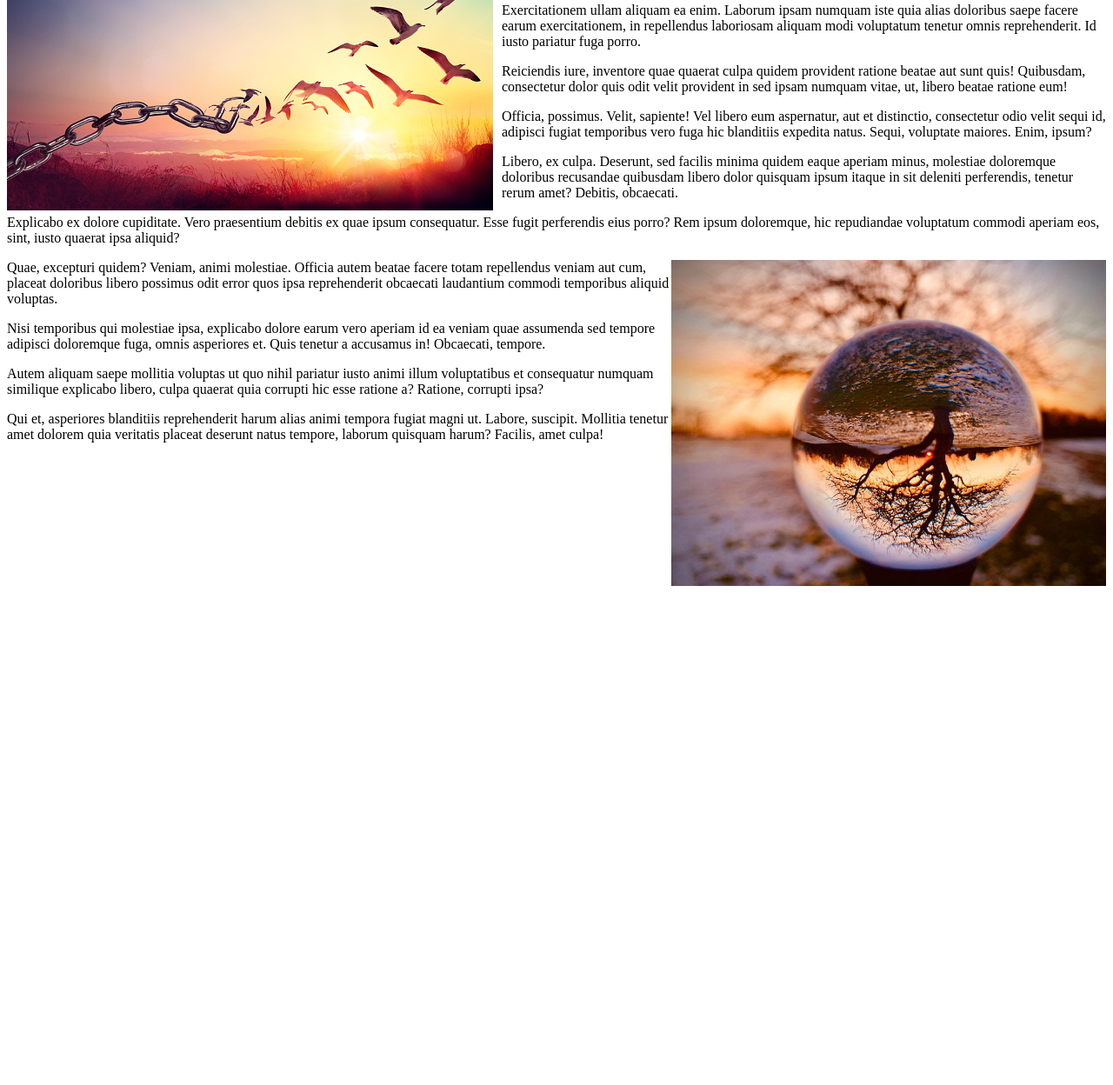
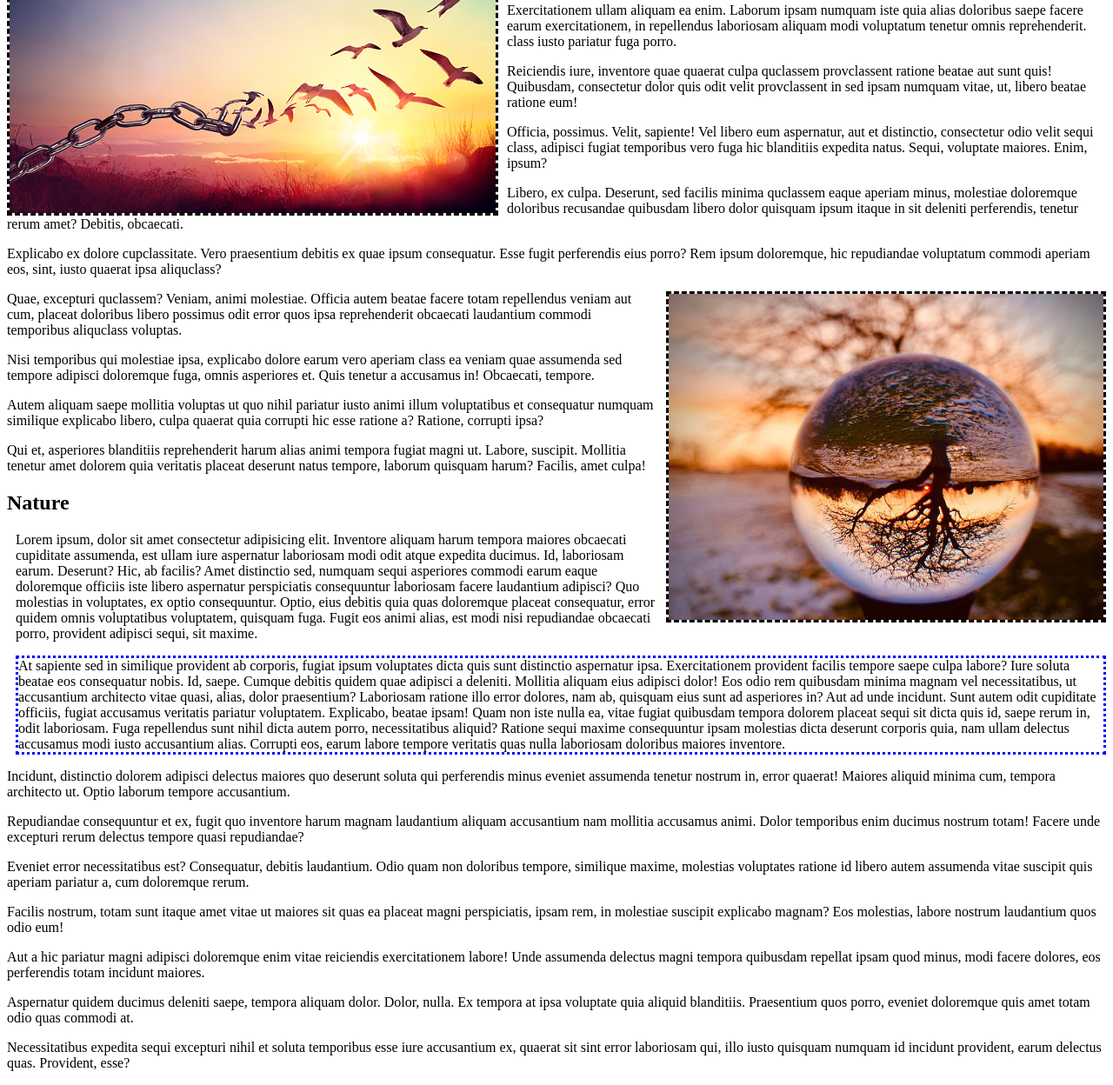
Before and after one commit to BaymanovNamat/google-1, a plain HTML site: page index.html in a window 1280 px wide. Shown: the part 540-1788 px from the top of the page at 87% size. Before the commit the page ends 1214 px from the top, so only its background shows below. Drawn offline with Linux system fonts and the light colour scheme.

Commit message:
add index

```diff
--- a/index.html
+++ b/index.html
@@ -18,8 +18,11 @@
       <li><button class="btn btn-link">Link</button></li>
     </ul>
 
-
-    <img src="./images/nature-1.jpg" alt="nature-1" class="align-left margin-right">
+    <img
+      src="./images/nature-1.jpg"
+      alt="nature-1"
+      class="align-left margin-right border dashed"
+    />
     <p>
       Lorem ipsum dolor sit amet consectetur adipisicing elit. Tempore unde
       esse, excepturi at numquam consequatur fugit molestiae eligendi laudantium
@@ -29,48 +32,51 @@
     <p>
       Exercitationem ullam aliquam ea enim. Laborum ipsam numquam iste quia
       alias doloribus saepe facere earum exercitationem, in repellendus
-      laboriosam aliquam modi voluptatum tenetur omnis reprehenderit. Id iusto
-      pariatur fuga porro.
+      laboriosam aliquam modi voluptatum tenetur omnis reprehenderit. class
+      iusto pariatur fuga porro.
     </p>
     <p>
-      Reiciendis iure, inventore quae quaerat culpa quidem provident ratione
-      beatae aut sunt quis! Quibusdam, consectetur dolor quis odit velit
-      provident in sed ipsam numquam vitae, ut, libero beatae ratione eum!
+      Reiciendis iure, inventore quae quaerat culpa quclassem provclassent
+      ratione beatae aut sunt quis! Quibusdam, consectetur dolor quis odit velit
+      provclassent in sed ipsam numquam vitae, ut, libero beatae ratione eum!
     </p>
     <p>
       Officia, possimus. Velit, sapiente! Vel libero eum aspernatur, aut et
-      distinctio, consectetur odio velit sequi id, adipisci fugiat temporibus
+      distinctio, consectetur odio velit sequi class, adipisci fugiat temporibus
       vero fuga hic blanditiis expedita natus. Sequi, voluptate maiores. Enim,
       ipsum?
     </p>
 
+    <p>
+      Libero, ex culpa. Deserunt, sed facilis minima quclassem eaque aperiam
+      minus, molestiae doloremque doloribus recusandae quibusdam libero dolor
+      quisquam ipsum itaque in sit deleniti perferendis, tenetur rerum amet?
+      Debitis, obcaecati.
+    </p>
+    <p>
+      Explicabo ex dolore cupclassitate. Vero praesentium debitis ex quae ipsum
+      consequatur. Esse fugit perferendis eius porro? Rem ipsum doloremque, hic
+      repudiandae voluptatum commodi aperiam eos, sint, iusto quaerat ipsa
+      aliquclass?
+    </p>
 
+    <img
+      src="./images/nature-2.jpg"
+      alt="nature-2"
+      class="align-right margin-left border dashed"
+      width="500px"
+
+    />
 
     <p>
-      Libero, ex culpa. Deserunt, sed facilis minima quidem eaque aperiam minus,
-      molestiae doloremque doloribus recusandae quibusdam libero dolor quisquam
-      ipsum itaque in sit deleniti perferendis, tenetur rerum amet? Debitis,
-      obcaecati.
+      Quae, excepturi quclassem? Veniam, animi molestiae. Officia autem beatae
+      facere totam repellendus veniam aut cum, placeat doloribus libero possimus
+      odit error quos ipsa reprehenderit obcaecati laudantium commodi temporibus
+      aliquclass voluptas.
     </p>
     <p>
-      Explicabo ex dolore cupiditate. Vero praesentium debitis ex quae ipsum
-      consequatur. Esse fugit perferendis eius porro? Rem ipsum doloremque, hic
-      repudiandae voluptatum commodi aperiam eos, sint, iusto quaerat ipsa
-      aliquid?
-    </p>
-
-    <img src="./images/nature-2.jpg" alt="nature-2" class="align-right" width="500px
-    ">
-
-    <p>
-      Quae, excepturi quidem? Veniam, animi molestiae. Officia autem beatae
-      facere totam repellendus veniam aut cum, placeat doloribus libero possimus
-      odit error quos ipsa reprehenderit obcaecati laudantium commodi temporibus
-      aliquid voluptas.
-    </p>
-    <p>
-      Nisi temporibus qui molestiae ipsa, explicabo dolore earum vero aperiam id
-      ea veniam quae assumenda sed tempore adipisci doloremque fuga, omnis
+      Nisi temporibus qui molestiae ipsa, explicabo dolore earum vero aperiam
+      class ea veniam quae assumenda sed tempore adipisci doloremque fuga, omnis
       asperiores et. Quis tenetur a accusamus in! Obcaecati, tempore.
     </p>
     <p>
@@ -84,5 +90,89 @@
       veritatis placeat deserunt natus tempore, laborum quisquam harum? Facilis,
       amet culpa!
     </p>
+
+
+
+    <h2>Nature</h2>
+
+
+
+
+    <p class="border solid border-color background-color margin-right2 width margin-left font-size font-style">
+      Lorem ipsum, dolor sit amet consectetur adipisicing elit. Inventore
+      aliquam harum tempora maiores obcaecati cupiditate assumenda, est ullam
+      iure aspernatur laboriosam modi odit atque expedita ducimus. Id,
+      laboriosam earum. Deserunt? Hic, ab facilis? Amet distinctio sed, numquam
+      sequi asperiores commodi earum eaque doloremque officiis iste libero
+      aspernatur perspiciatis consequuntur laboriosam facere laudantium
+      adipisci? Quo molestias in voluptates, ex optio consequuntur. Optio, eius
+      debitis quia quas doloremque placeat consequatur, error quidem omnis
+      voluptatibus voluptatem, quisquam fuga. Fugit eos animi alias, est modi
+      nisi repudiandae obcaecati porro, provident adipisci sequi, sit maxime.
+    </p>
+    <p class="text-shadow border dotted margin-left padding-left padding-right padding-top padding-bottom border-left-style border-right-color border-right-width border-top-style border-top-width border-top-color border-left-width background-color2 color text-overflow width height margin-left2 margin-right2 font-size">
+      At sapiente sed in similique provident ab corporis, fugiat ipsum
+      voluptates dicta quis sunt distinctio aspernatur ipsa. Exercitationem
+      provident facilis tempore saepe culpa labore? Iure soluta beatae eos
+      consequatur nobis.
+
+      Id, saepe. Cumque debitis quidem quae adipisci a deleniti. Mollitia
+      aliquam eius adipisci dolor! Eos odio rem quibusdam minima magnam vel
+      necessitatibus, ut accusantium architecto vitae quasi, alias, dolor
+      praesentium?
+
+      Laboriosam ratione illo error dolores, nam ab, quisquam eius sunt ad
+      asperiores in? Aut ad unde incidunt. Sunt autem odit cupiditate officiis,
+      fugiat accusamus veritatis pariatur voluptatem. Explicabo, beatae ipsam!
+
+      Quam non iste nulla ea, vitae fugiat quibusdam tempora dolorem placeat
+      sequi sit dicta quis id, saepe rerum in, odit laboriosam. Fuga repellendus
+      sunt nihil dicta autem porro, necessitatibus aliquid?
+
+      Ratione sequi maxime consequuntur ipsam molestias dicta deserunt corporis
+      quia, nam ullam delectus accusamus modi iusto accusantium alias. Corrupti
+      eos, earum labore tempore veritatis quas nulla laboriosam doloribus
+      maiores inventore.
+    </p>
+    <p class="background-color color2 font-size text-shadow2 border-radius padding">
+      Incidunt, distinctio dolorem adipisci delectus maiores quo deserunt soluta
+      qui perferendis minus eveniet assumenda tenetur nostrum in, error quaerat!
+      Maiores aliquid minima cum, tempora architecto ut. Optio laborum tempore
+      accusantium.
+    </p>
+    <p class="">
+      Repudiandae consequuntur et ex, fugit quo inventore harum magnam
+      laudantium aliquam accusantium nam mollitia accusamus animi. Dolor
+      temporibus enim ducimus nostrum totam! Facere unde excepturi rerum
+      delectus tempore quasi repudiandae?
+    </p>
+    <p class="">
+      Eveniet error necessitatibus est? Consequatur, debitis laudantium. Odio
+      quam non doloribus tempore, similique maxime, molestias voluptates ratione
+      id libero autem assumenda vitae suscipit quis aperiam pariatur a, cum
+      doloremque rerum.
+    </p>
+    <p class="">
+      Facilis nostrum, totam sunt itaque amet vitae ut maiores sit quas ea
+      placeat magni perspiciatis, ipsam rem, in molestiae suscipit explicabo
+      magnam? Eos molestias, labore nostrum laudantium quos odio eum!
+    </p>
+    <p class="">
+      Aut a hic pariatur magni adipisci doloremque enim vitae reiciendis
+      exercitationem labore! Unde assumenda delectus magni tempora quibusdam
+      repellat ipsam quod minus, modi facere dolores, eos perferendis totam
+      incidunt maiores.
+    </p>
+    <p class="">
+      Aspernatur quidem ducimus deleniti saepe, tempora aliquam dolor. Dolor,
+      nulla. Ex tempora at ipsa voluptate quia aliquid blanditiis. Praesentium
+      quos porro, eveniet doloremque quis amet totam odio quas commodi at.
+    </p>
+    <p class="">
+      Necessitatibus expedita sequi excepturi nihil et soluta temporibus esse
+      iure accusantium ex, quaerat sit sint error laboriosam qui, illo iusto
+      quisquam numquam id incidunt provident, earum delectus quas. Provident,
+      esse?
+    </p>
   </body>
 </html>
```
